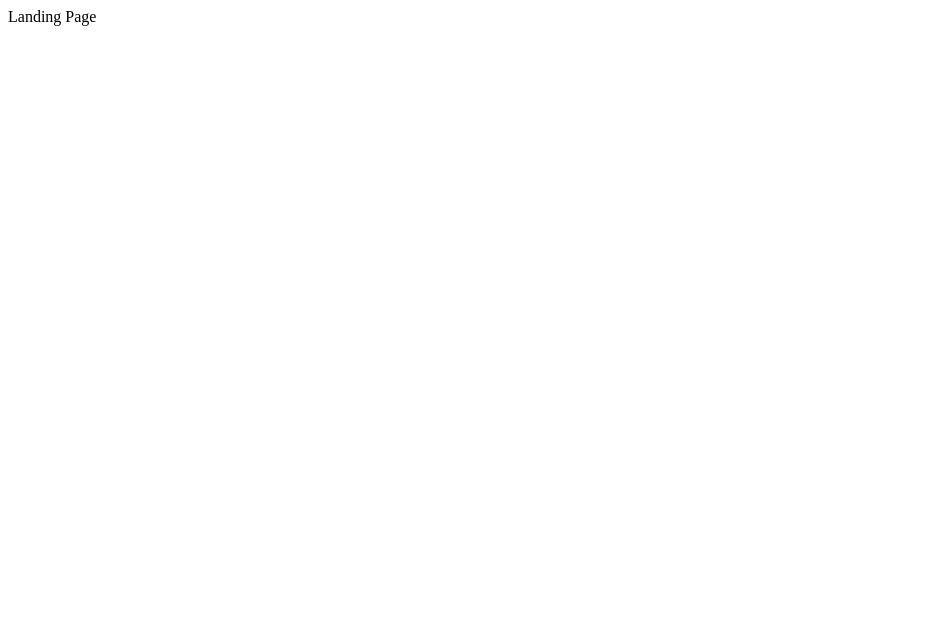
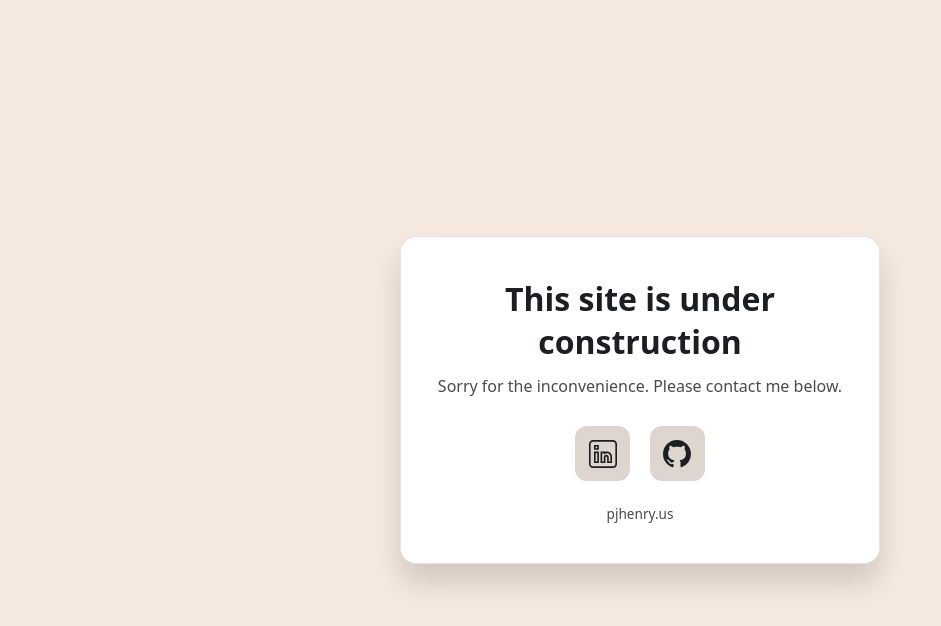
Before and after one commit to zidelen/zidelen.github.io, a plain HTML site: page index.html in a window 1280 px wide. Shown: the whole page, without its empty margins (0-941 px from the left). Drawn offline with Linux system fonts and the light colour scheme.

Commit message:
Temp Under Construction Landing Page

```diff
--- a/index.html
+++ b/index.html
@@ -1 +1,139 @@
-Landing Page
+<!DOCTYPE html>
+<html lang="en">
+<head>
+  <meta charset="UTF-8" />
+  <title>pjhenry.us | Under Construction</title>
+  <meta name="viewport" content="width=device-width, initial-scale=1.0" />
+
+  <style>
+    :root {
+      --accent: #1b1f24;
+      --bg: #F5E9E0;        /* inverted background */
+      --card-bg: #ffffff;   /* bright card */
+      --text-main: #1b1f24;
+      --text-sub: #4a4a4a;
+      --icon-bg: #ddd5ce;
+      --icon-bg-hover: #c8bfb7;
+    }
+
+    * {
+      box-sizing: border-box;
+      margin: 0;
+      padding: 0;
+    }
+
+    body {
+      background: var(--bg);
+      color: var(--text-main);
+      font-family: system-ui, sans-serif;
+      min-height: 100vh;
+      display: flex;
+      justify-content: center;
+      align-items: center;
+      text-align: center;
+    }
+
+    .card {
+      padding: 2.5rem 2rem;
+      border-radius: 1rem;
+      background: var(--card-bg);
+      box-shadow: 0 18px 30px rgba(0, 0, 0, 0.15);
+      max-width: 480px;
+      width: 90%;
+      border: 1px solid rgba(0, 0, 0, 0.1);
+    }
+
+    h1 {
+      font-size: 2rem;
+      margin-bottom: 0.75rem;
+      color: var(--text-main);
+    }
+
+    p {
+      margin-bottom: 1.8rem;
+      font-size: 1rem;
+      color: var(--text-sub);
+    }
+
+    .socials {
+      display: flex;
+      justify-content: center;
+      gap: 1.2rem;
+    }
+
+    .social-link {
+      width: 55px;
+      height: 55px;
+      display: flex;
+      justify-content: center;
+      align-items: center;
+      background: var(--icon-bg);
+      border-radius: 12px;
+      transition: transform 0.15s ease, background 0.15s ease;
+    }
+
+    .social-link:hover {
+      transform: translateY(-3px);
+      background: var(--icon-bg-hover);
+    }
+
+    .social-link-icon {
+      width: 28px;
+      height: 28px;
+      fill: var(--accent);
+    }
+
+    .footer-note {
+      margin-top: 1.4rem;
+      font-size: 0.85rem;
+      color: var(--text-sub);
+    }
+  </style>
+</head>
+<body>
+  <main class="card">
+    <h1>This site is under construction</h1>
+    <p>Sorry for the inconvenience. Please contact me below.</p>
+
+    <div class="socials">
+      <!-- LinkedIn -->
+      <a class="social-link" target="_blank" rel="noopener noreferrer"
+         href="https://www.linkedin.com/in/phillipjhenry/">
+        <svg xmlns="http://www.w3.org/2000/svg" viewBox="0 0 512 512"
+             class="social-link-icon" aria-label="LinkedIn">
+          <path d="m437 0h-362c-41.355469 0-75 33.644531-75 75v362c0 41.355469 33.644531 75 75 75h362c41.355469 0 75-33.644531 75-75v-362c0-41.355469-33.644531-75-75-75zm45 437c0 24.8125-20.1875 45-45 45h-362c-24.8125 0-45-20.1875-45-45v-362c0-24.8125 20.1875-45 45-45h362c24.8125 0 45 20.1875 45 45zm0 0"></path>
+          <path d="m91 422h90v-212h-90zm30-182h30v152h-30zm0 0"></path>
+          <path d="m331.085938 210c-.027344 0-.058594 0-.085938 0-10.371094 0-20.472656 1.734375-30 5.101562v-5.101562h-90v212h90v-107c0-8.269531 6.730469-15 15-15s15 6.730469 15 15v107h90v-117.3125c0-48.546875-39.382812-94.640625-89.914062-94.6875zm59.914062 182h-30v-77c0-24.8125-20.1875-45-45-45s-44.996094 20.1875-45 44.996094v77.003906h-30v-152h30v30.019531l24.007812-18.03125c10.441407-7.84375 22.886719-11.988281 35.992188-11.988281h.058594c31.929687.03125 59.941406 30.257812 59.941406 64.6875zm0 0"></path>
+          <path d="m91 180h90v-90h-90zm30-60h30v30h-30zm0 0"></path>
+        </svg>
+      </a>
+
+      <!-- GitHub -->
+      <a class="social-link" target="_blank" rel="noopener noreferrer"
+         href="https://github.com/zidelen">
+        <svg class="social-link-icon" xmlns="http://www.w3.org/2000/svg"
+             viewBox="0 0 16 16" aria-label="GitHub">
+          <path fill-rule="evenodd"
+            d="M8 0C3.58 0 0 3.58 0 8c0 3.54
+            2.29 6.53 5.47 7.59.4.07.55-.17.55-.38
+            0-.19-.01-.82-.01-1.49-2.01.37-2.53-.49-2.69-.94-.09-.23-.48-.94-.82-1.13-.28-.15-.68-.52
+            -.01-.53.63-.01 1.08.58 1.23.82.72
+            1.21 1.87.87 2.33.66.07-.52.28-.87.51-1.07-1.78-.2-3.64-.89-3.64-3.95
+            0-.87.31-1.59.82-2.15-.08-.2-.36-1.02.08-2.12
+            0 0 .67-.21 2.2.82.64-.18 1.32-.27 2-.27.68
+            0 1.36.09 2 .27 1.53-1.04 2.2-.82
+            2.2-.82.44 1.1.16 1.92.08 2.12.51.56.82
+            1.27.82 2.15 0 3.07-1.87 3.75-3.65
+            3.95.29.25.54.73.54 1.48 0 1.07-.01
+            1.93-.01 2.2 0 .21.15.46.55.38A8.013
+            8.013 0 0 0 16 8c0-4.42-3.58-8-8-8z"/>
+        </svg>
+      </a>
+    </div>
+
+    <div class="footer-note">
+      pjhenry.us
+    </div>
+  </main>
+</body>
+</html>
```
